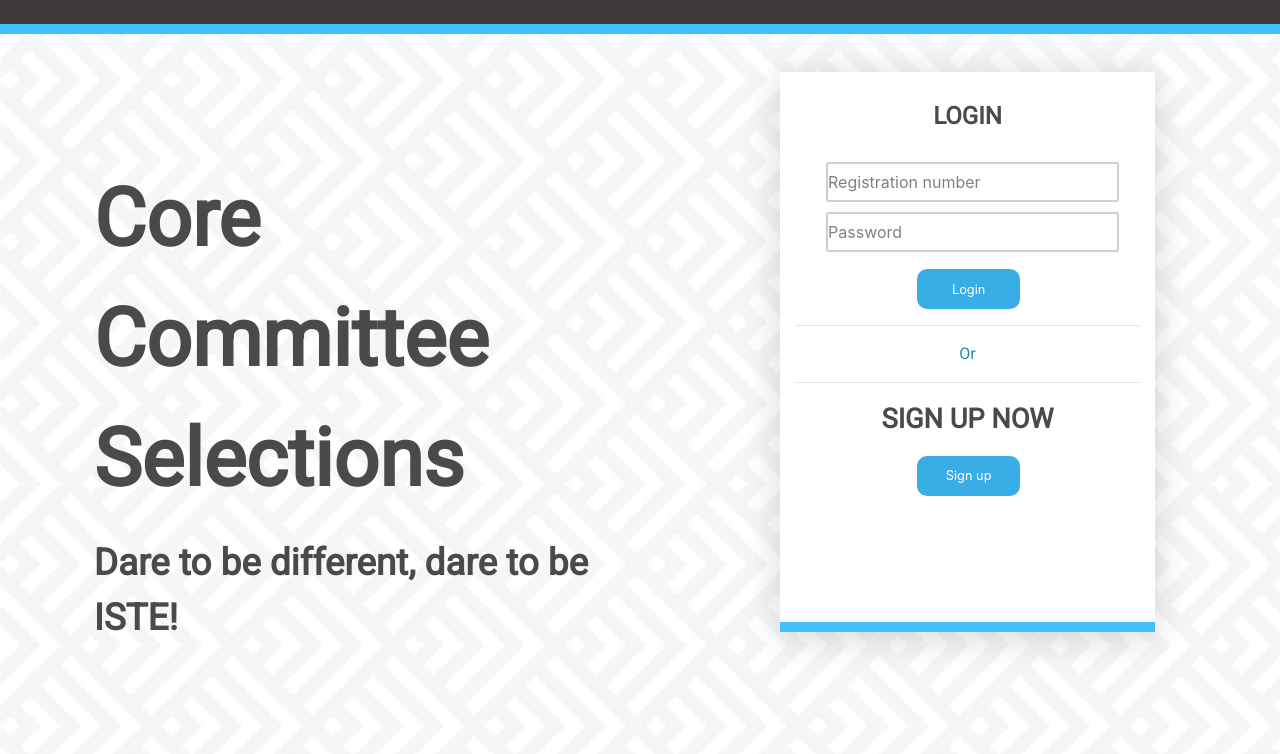
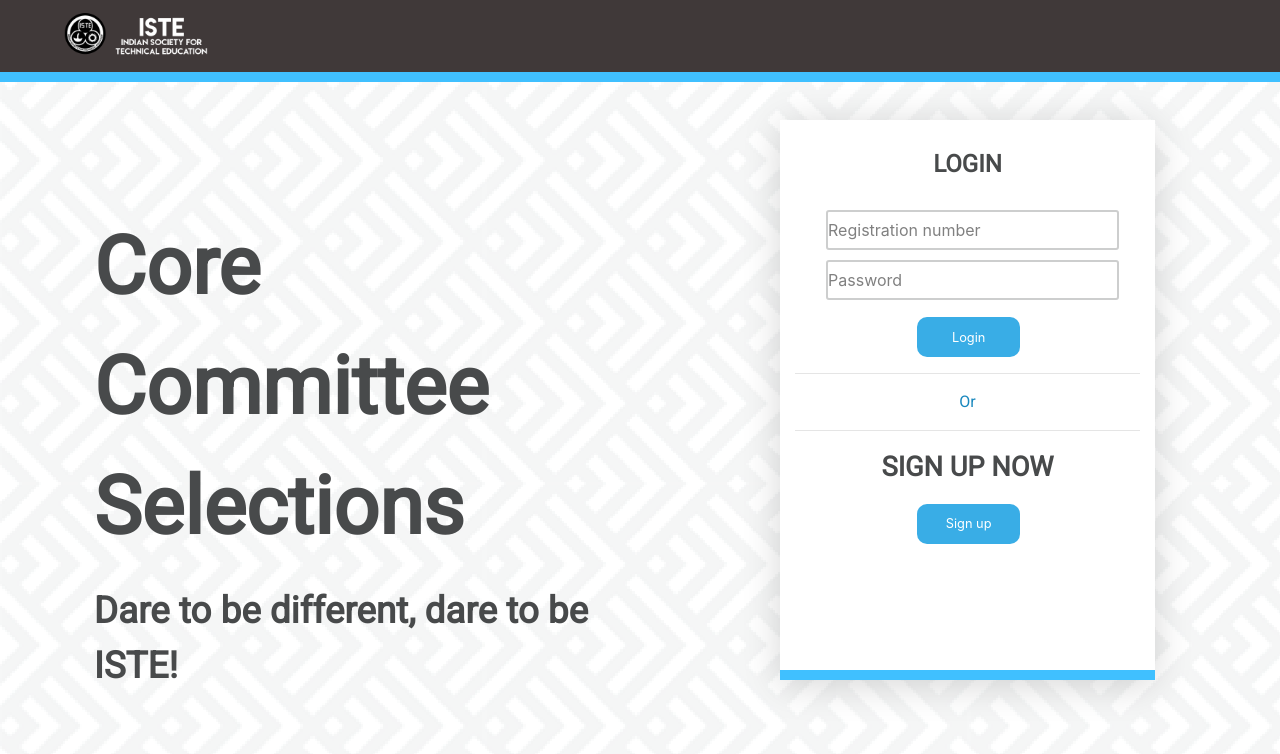
Before and after one commit to ISTE-VIT/CCS-portal, a plain HTML site: page ccslogin.html in a window 1280 px wide. Drawn offline with nearby package versions, Linux system fonts and the light colour scheme; files that its build step writes are made by us from their sources; files whose address does not match are found by name.

Commit message:
Update ccslogin.html

```diff
--- a/ccslogin.html
+++ b/ccslogin.html
@@ -8,7 +8,7 @@
     <meta name="viewport" content="width=device-width, initial-scale=1, shrink-to-fit=no">
 
     <link rel="stylesheet" href="https://stackpath.bootstrapcdn.com/bootstrap/4.1.3/css/bootstrap.min.css" integrity="sha384-MCw98/SFnGE8fJT3GXwEOngsV7Zt27NXFoaoApmYm81iuXoPkFOJwJ8ERdknLPMO" crossorigin="anonymous">
-    <link rel="stylesheet" href="ccslogin.css">
+    <link rel="stylesheet" href="./assests/css/ccslogin.css">
     <link rel="preconnect" href="https://fonts.gstatic.com">
     <link href="https://fonts.googleapis.com/css2?family=Roboto:wght@300;400&display=swap" rel="stylesheet">
 
@@ -20,7 +20,7 @@
     <!-- Image and text -->
     <nav class="navbar ">
       <a href="www.istevit.in">
-        <img src="logo.png" class="d-inline-block align-top" alt="" >
+        <img src="./assets/img/logo.png" class="d-inline-block align-top" alt="" >
       </a>
     </nav>
 
```
